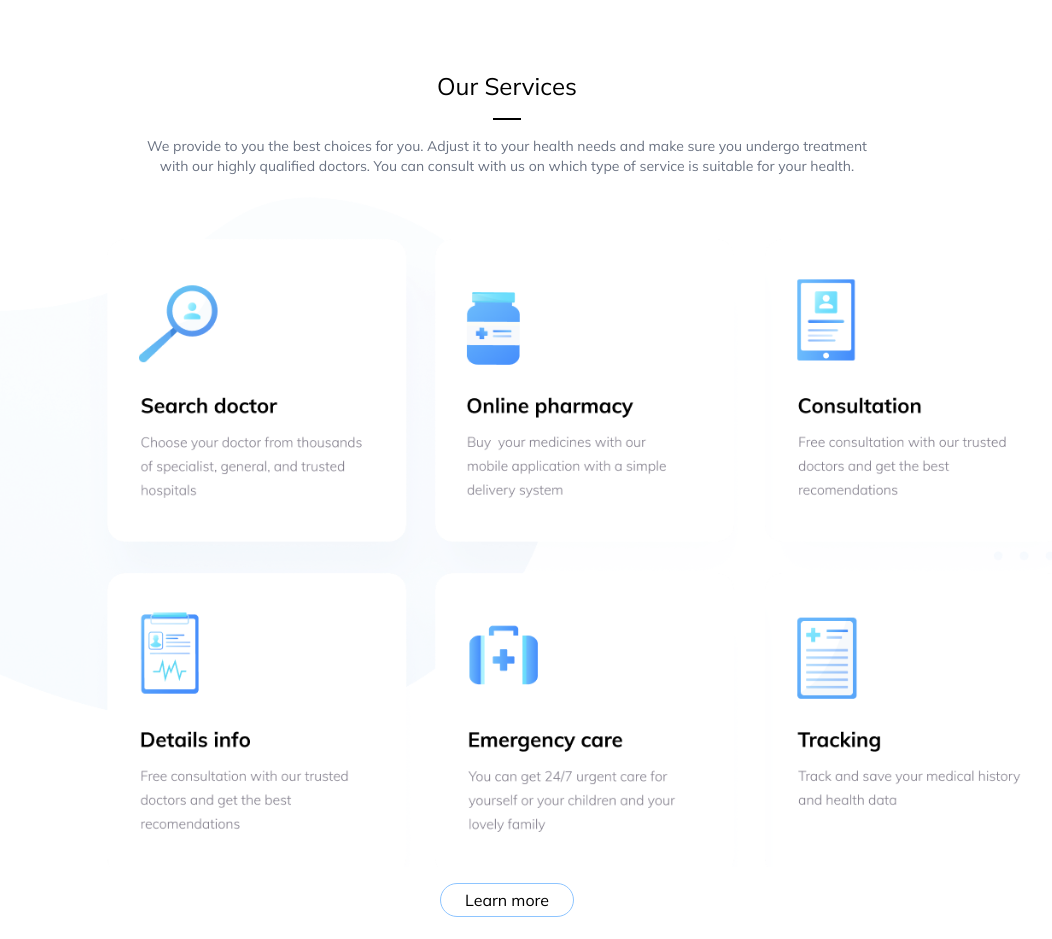
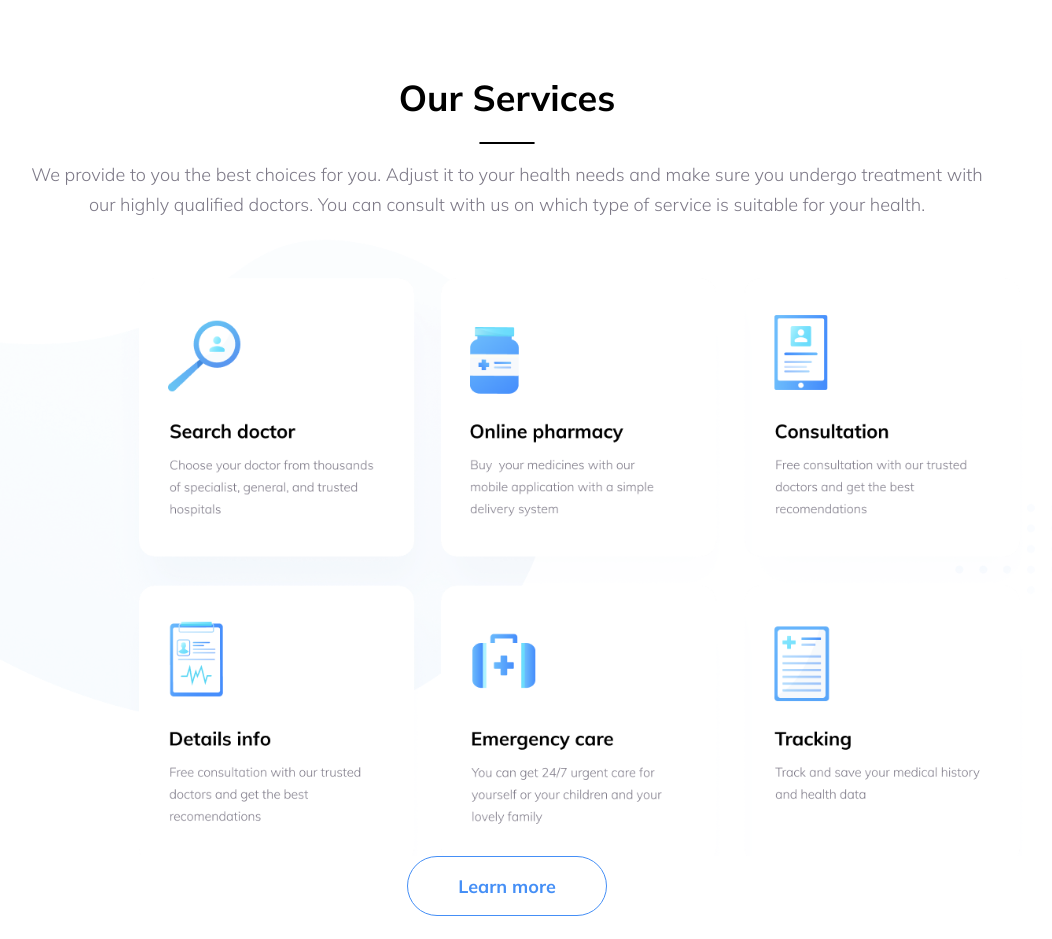
Before and after one commit to AmosGloria/trafalgar, a React (Vite) app: page / in a window 1280 px wide. Shown: the part 833-1772 px from the top of the page, without its empty margins (133-1185 px from the left). Built offline with nearby package versions, Linux system fonts and the light colour scheme.

Commit message:
Fix: Modified ourServices file

```diff
--- a/src/components/header/header.jsx
+++ b/src/components/header/header.jsx
@@ -15,7 +15,7 @@ function Header() {
       <div className="flex flex-col lg:flex-row items-center justify-between mt-34 gap-4">
         {/* Left Content */}
         <div className="lg:w-1/2 text-center w-[445px] h-[338px] top-[283px] left-[190px]">
-          <h1 className="font-bold text-2xl sm:text-3xl lg:text-4xl mb-4 md:mt-18 lg:text-left">
+          <h1 className="font-bold text-2xl sm:text-3xl lg:text-4xl mb-4 lg:text-left">
             Virtual Healthcare
             <span className="block">for you</span>
           </h1>
--- a/src/components/header/ourServices/ourServices.jsx
+++ b/src/components/header/ourServices/ourServices.jsx
@@ -3,18 +3,26 @@ import React from 'react'
 function OurServices() {
   return (
     <div className='flex flex-col items-center justify-center'>
-      <h1 className='font-bolder text-2xl mt-18 order-1 md:order-none'>Our Services</h1>
-      <div className='border border-black-1 w-7 mx-auto my-4 order-2 md:order-none'></div>
-      <p className='text-gray-500 text-sm px-6 md:px-60 order-2 md:order-none'>
+      <div className='w-[952] h-[177] top-[956px] left-[327px] rounded-[5px]'>
+           <h1 className='mt-18 order-1 md:order-none font-bold text-[36px] leading-[56px] tracking-normal'>Our Services</h1>
+      <div className='border border-black-1 mx-auto my-4 order-2 md:order-none w-[56px] h-[2px] top-[1038px] left-[776px]
+        rounded-[5px]
+'></div>
+      <p className='text-sm px-6 md:px-30 order-2 md:order-none font-light text-[18px] leading-[30px] tracking-normal text-center text-[#7D7987]'>
         We provide to you the best choices for you. Adjust it to your health needs and make sure you undergo treatment with our highly qualified doctors. You can consult with us on which type of service is suitable for your health.
       </p>
-      <div className='order-3 md:order-none'>
+      </div>
+
+      <div className='order-3 md:order-none w-[1120px] h-[745px] top-[1213px] left-[244px]'>
         <img src='./our_services.png' alt="Our Services" />
+        <button className='border-[1.4px] border-[#458FF6] w-[200px] h-[60px] top-[2027px] left-[704px] rounded-[55px]
+  hover:bg-blue-50 transition font-bold text-[18px] leading-[60px] tracking-normal text-[#458FF6]
+'>
+          Learn more
+        </button>
       </div>
       <div className='order-4 md:order-none'>
-        <button className='border border-blue-300 px-6 py-1 rounded-full hover:bg-blue-50 transition mt-4'>
-          Learn more
-        </button>
+
       </div>
     </div>
   )
```
